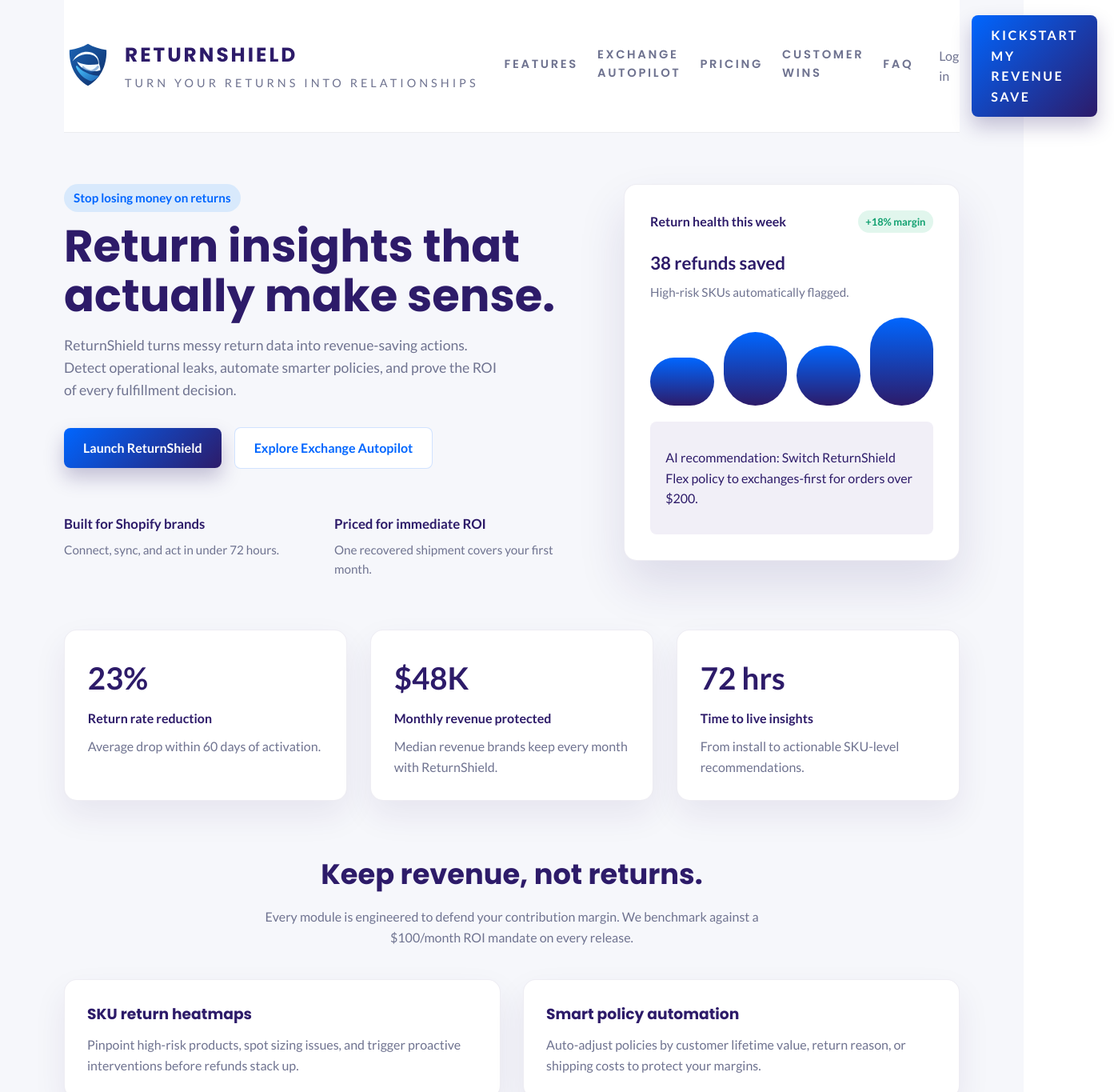
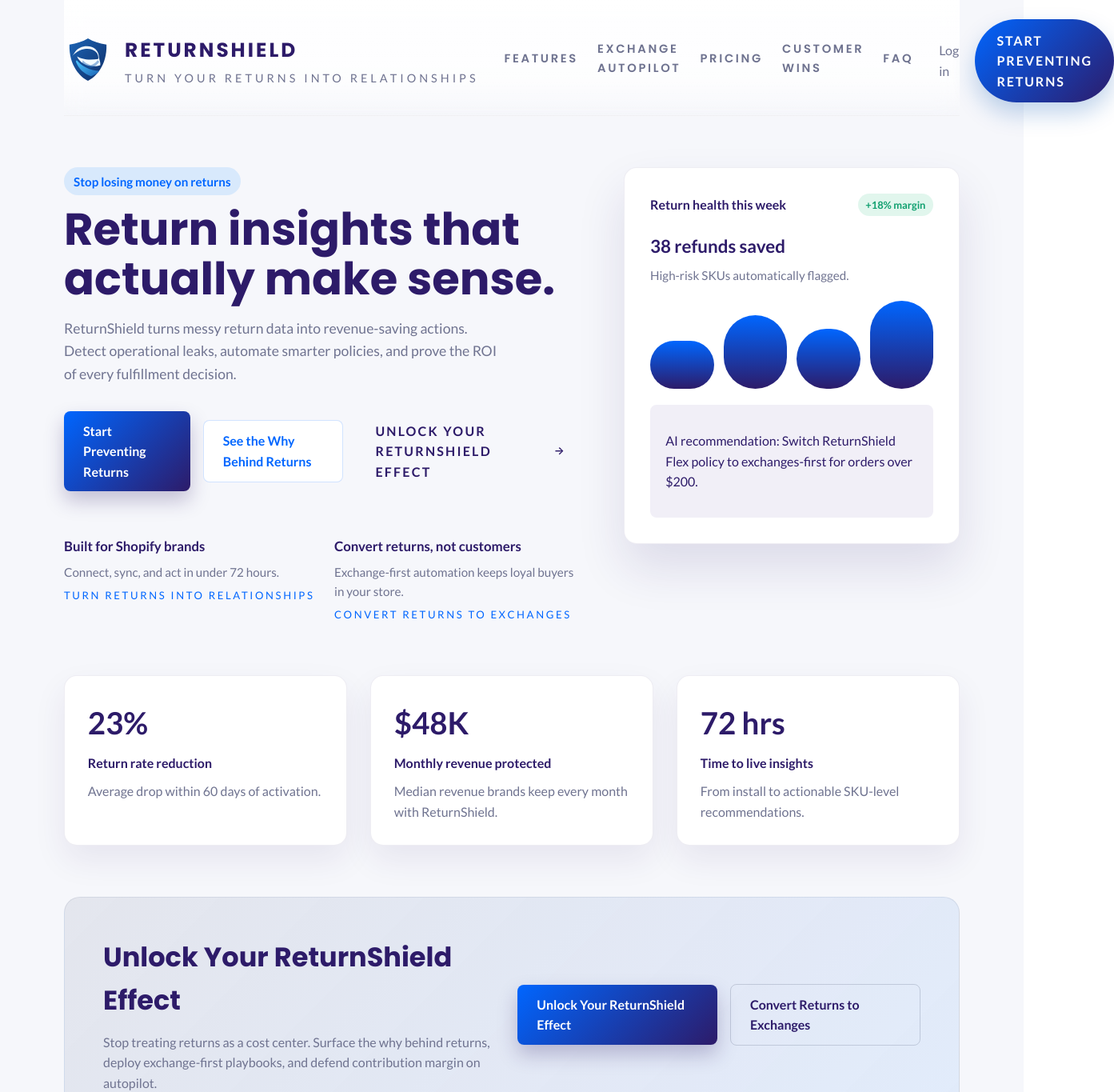
Before and after one commit to dmitriy718/ReturnShield, a React app in the folder frontend/: page / in a window 1280 px wide. Shown: the top 1365 px of the page at 80% size, 1393 px wide, since content can reach past the window. Built offline with nearby package versions, Linux system fonts and the light colour scheme; no server answers; the HTML template or start-up script is replaced by a standard one.

Commit message:
feat(cta): refresh hero messaging and responsive nav

```diff
--- a/frontend/src/App.css
+++ b/frontend/src/App.css
@@ -7,6 +7,10 @@
 body {
   font-family: 'Lato', system-ui, -apple-system, BlinkMacSystemFont, 'Segoe UI', sans-serif;
   color: #141b2f;
+}
+
+body.no-scroll {
+  overflow: hidden;
 }
 
 h1,
@@ -22,13 +26,13 @@ h3,
   align-items: center;
   justify-content: space-between;
   gap: 2rem;
-  padding: 1.2rem 0;
+  padding: 1.5rem 0 1rem;
   position: sticky;
   top: 0;
-  background: rgba(255, 255, 255, 0.94);
-  backdrop-filter: blur(12px);
-  z-index: 20;
-  border-bottom: 1px solid rgba(17, 28, 63, 0.08);
+  background: linear-gradient(180deg, rgba(255, 255, 255, 0.92) 0%, rgba(255, 255, 255, 0.78) 70%, rgba(255, 255, 255, 0) 100%);
+  backdrop-filter: blur(14px);
+  z-index: 30;
+  border-bottom: 1px solid rgba(17, 28, 63, 0.06);
 }
 
 .brand {
@@ -160,23 +164,10 @@ h3,
   transform: scaleX(1);
 }
 
-.btn-trial {
-  padding: 0.85rem 1.75rem;
-  border-radius: 999px;
-  text-transform: uppercase;
-  letter-spacing: 0.16em;
-  box-shadow: 0 14px 28px rgba(12, 87, 178, 0.28);
-}
-
-.btn-trial:hover {
-  transform: translateY(-3px);
-  box-shadow: 0 18px 34px rgba(12, 87, 178, 0.34);
-}
-
 .nav-actions {
   display: flex;
   align-items: center;
-  gap: 1rem;
+  gap: 1.25rem;
 }
 
 .link-muted {
@@ -217,6 +208,90 @@ h3,
   color: var(--color-accent);
 }
 
+.btn-outline {
+  background: transparent;
+  border: 1px solid rgba(17, 28, 63, 0.16);
+  color: var(--color-primary);
+  transition: border 0.2s ease, color 0.2s ease;
+}
+
+.btn-outline:hover {
+  border-color: var(--color-accent);
+  color: var(--color-accent);
+}
+
+.btn-link {
+  display: inline-flex;
+  align-items: center;
+  gap: 0.4rem;
+  font-weight: 600;
+  color: var(--color-primary);
+  text-transform: uppercase;
+  letter-spacing: 0.14em;
+}
+
+.btn-link::after {
+  content: '→';
+  font-size: 0.85em;
+  transition: transform 0.2s ease;
+}
+
+.btn-link:hover::after {
+  transform: translateX(4px);
+}
+
+.text-link {
+  display: inline-block;
+  margin-top: 0.4rem;
+  font-size: 0.82rem;
+  text-transform: uppercase;
+  letter-spacing: 0.2em;
+  color: var(--color-accent);
+}
+
+.text-link:hover {
+  color: var(--color-primary);
+}
+
+.cta-banner {
+  margin: 4rem 0;
+  padding: 3rem;
+  border-radius: 20px;
+  background: linear-gradient(135deg, rgba(20, 34, 82, 0.08), rgba(76, 151, 255, 0.12));
+  border: 1px solid rgba(17, 28, 63, 0.08);
+  display: flex;
+  align-items: center;
+  justify-content: space-between;
+  gap: 2rem;
+}
+
+.cta-banner-copy h2 {
+  font-size: 2.1rem;
+  margin: 0 0 0.75rem;
+  color: var(--color-primary);
+}
+
+.cta-banner-copy p {
+  margin: 0;
+  color: var(--color-muted);
+  max-width: 520px;
+}
+
+.cta-banner-actions {
+  display: flex;
+  align-items: center;
+  gap: 1rem;
+}
+
+.pricing-cta {
+  margin-top: 2rem;
+  text-align: center;
+}
+
+.pricing-cta .btn {
+  min-width: 260px;
+}
+
 .btn-secondary:hover {
   border-color: var(--color-accent);
   transform: translateY(-2px);
@@ -225,6 +300,19 @@ h3,
 .btn-small {
   padding: 0.6rem 1.2rem;
   font-size: 0.9rem;
+}
+
+.btn-trial {
+  padding: 0.85rem 1.7rem;
+  border-radius: 999px;
+  text-transform: uppercase;
+  letter-spacing: 0.12em;
+  box-shadow: 0 14px 28px rgba(12, 87, 178, 0.25);
+}
+
+.btn-trial:hover {
+  transform: translateY(-3px);
+  box-shadow: 0 20px 36px rgba(12, 87, 178, 0.32);
 }
 
 .hero {
@@ -815,7 +903,7 @@ h3,
     align-items: flex-start;
     gap: 1rem;
     position: static;
-    background: transparent;
+    background: rgba(255, 255, 255, 0.98);
   }
 
   .nav-toggle {
@@ -835,7 +923,7 @@ h3,
   }
 
   .nav-links.nav-open {
-    max-height: 400px;
+    max-height: 420px;
   }
 
   .nav-links a,
@@ -854,6 +942,11 @@ h3,
     gap: 0.75rem;
     width: 100%;
     padding-top: 0.5rem;
+  }
+
+  .nav-actions {
+    width: 100%;
+    display: none;
   }
 
   .brand-icon {
@@ -876,10 +969,6 @@ h3,
   .roi-callout {
     flex-direction: column;
     align-items: flex-start;
-  }
-
-  .brand-logo {
-    width: 150px;
   }
 
   .hero-content h1 {
@@ -1037,6 +1126,20 @@ h3,
     gap: 1.5rem;
   }
 
+  .cta-banner {
+    padding: 2.5rem;
+  }
+
+  .cta-banner-actions {
+    flex-direction: column;
+    align-items: stretch;
+  }
+
+  .cta-banner-actions .btn {
+    width: 100%;
+    justify-content: center;
+  }
+
   .brand-icon {
     width: 54px;
   }
--- a/frontend/src/App.tsx
+++ b/frontend/src/App.tsx
@@ -178,10 +178,10 @@ function App() {
               href="#signup"
               onClick={() => {
                 setNavOpen(false)
-                posthog.capture('cta_click', { cta: 'kickstart_revenue_save' })
+                posthog.capture('cta_click', { cta: 'start_preventing_returns' })
               }}
             >
-              Kickstart My Revenue Save
+              Start Preventing Returns
             </a>
           </div>
         </nav>
@@ -192,9 +192,9 @@ function App() {
           <a
             className="btn btn-primary btn-trial"
             href="#signup"
-            onClick={() => posthog.capture('cta_click', { cta: 'kickstart_revenue_save' })}
+            onClick={() => posthog.capture('cta_click', { cta: 'start_preventing_returns' })}
           >
-            Kickstart My Revenue Save
+            Start Preventing Returns
           </a>
         </div>
       </header>
@@ -211,26 +211,39 @@ function App() {
               <a
                 className="btn btn-primary"
                 href="#signup"
-                onClick={() => posthog.capture('cta_click', { cta: 'launch_returnshield' })}
+                onClick={() => posthog.capture('cta_click', { cta: 'start_preventing_returns' })}
               >
-                Launch ReturnShield
+                Start Preventing Returns
+              </a>
+              <a
+                className="btn btn-secondary"
+                href="#features"
+                onClick={() => posthog.capture('cta_click', { cta: 'see_the_why' })}
+              >
+                See the Why Behind Returns
               </a>
               <Link
-                className="btn btn-secondary"
+                className="btn btn-link"
                 to="/exchange-automation"
-                onClick={() => posthog.capture('cta_click', { cta: 'see_exchange_autopilot' })}
+                onClick={() => posthog.capture('cta_click', { cta: 'unlock_returnshield_effect' })}
               >
-                Explore Exchange Autopilot
+                Unlock Your ReturnShield Effect
               </Link>
             </div>
             <div className="hero-proof">
               <div>
                 <strong>Built for Shopify brands</strong>
                 <p>Connect, sync, and act in under 72 hours.</p>
+                <a href="#onboarding" className="text-link" onClick={() => posthog.capture('cta_click', { cta: 'turn_returns_into_relationships' })}>
+                  Turn Returns into Relationships
+                </a>
               </div>
               <div>
-                <strong>Priced for immediate ROI</strong>
-                <p>One recovered shipment covers your first month.</p>
+                <strong>Convert returns, not customers</strong>
+                <p>Exchange-first automation keeps loyal buyers in your store.</p>
+                <Link to="/exchange-automation" className="text-link" onClick={() => posthog.capture('cta_click', { cta: 'convert_returns_to_exchanges' })}>
+                  Convert Returns to Exchanges
+                </Link>
               </div>
             </div>
           </div>
@@ -265,6 +278,31 @@ function App() {
               <p>{metric.detail}</p>
             </div>
           ))}
+        </section>
+
+        <section className="cta-banner" aria-label="Unlock your ReturnShield effect">
+          <div className="cta-banner-copy">
+            <h2>Unlock Your ReturnShield Effect</h2>
+            <p>
+              Stop treating returns as a cost center. Surface the why behind returns, deploy exchange-first playbooks, and defend contribution margin on autopilot.
+            </p>
+          </div>
+          <div className="cta-banner-actions">
+            <a
+              className="btn btn-primary"
+              href="#pricing"
+              onClick={() => posthog.capture('cta_click', { cta: 'unlock_returnshield_effect' })}
+            >
+              Unlock Your ReturnShield Effect
+            </a>
+            <Link
+              className="btn btn-outline"
+              to="/exchange-automation"
+              onClick={() => posthog.capture('cta_click', { cta: 'convert_returns_to_exchanges' })}
+            >
+              Convert Returns to Exchanges
+            </Link>
+          </div>
         </section>
 
         <section id="features" className="features">
@@ -315,6 +353,13 @@ function App() {
               <li>Bulk actions to update policies directly from insights.</li>
               <li>Export investor-ready reports that prove contribution gains.</li>
             </ul>
+            <Link
+              to="/exchange-automation"
+              className="btn btn-secondary"
+              onClick={() => posthog.capture('cta_click', { cta: 'convert_returns_to_exchanges' })}
+            >
+              Convert Returns to Exchanges
+            </Link>
           </div>
           <div className="dashboard-visual">
             <div className="visual-card">
@@ -379,6 +424,15 @@ function App() {
                 </a>
               </article>
             ))}
+          </div>
+          <div className="pricing-cta">
+            <a
+              href="#features"
+              className="btn btn-secondary"
+              onClick={() => posthog.capture('cta_click', { cta: 'turn_returns_into_relationships' })}
+            >
+              Turn Returns into Relationships
+            </a>
           </div>
         </section>
 
--- a/frontend/src/pages/ExchangeAutopilot.tsx
+++ b/frontend/src/pages/ExchangeAutopilot.tsx
@@ -133,10 +133,10 @@ export default function ExchangeAutopilotPage() {
               href="/#signup"
               onClick={() => {
                 setNavOpen(false)
-                posthog.capture('exchange_autopilot_cta', { cta: 'kickstart_revenue_save' })
+                posthog.capture('exchange_autopilot_cta', { cta: 'convert_returns_to_exchanges' })
               }}
             >
-              Kickstart My Revenue Save
+              Convert Returns to Exchanges
             </a>
           </div>
         </nav>
@@ -147,9 +147,9 @@ export default function ExchangeAutopilotPage() {
           <a
             className="btn btn-primary btn-trial"
             href="/#signup"
-            onClick={() => posthog.capture('exchange_autopilot_cta', { cta: 'kickstart_revenue_save' })}
+            onClick={() => posthog.capture('exchange_autopilot_cta', { cta: 'convert_returns_to_exchanges' })}
           >
-            Kickstart My Revenue Save
+            Convert Returns to Exchanges
           </a>
         </div>
       </header>
@@ -167,15 +167,21 @@ export default function ExchangeAutopilotPage() {
             <div className="hero-cta">
               <button
                 className="btn btn-primary"
-                onClick={() => handleDemoClick('book_live_workshop')}
+                onClick={() => handleDemoClick('convert_returns_to_exchanges')}
               >
-                Book a live workshop
+                Convert Returns to Exchanges
               </button>
               <button
                 className="btn btn-secondary"
-                onClick={() => handleDemoClick('download_playbook_pdf')}
+                onClick={() => handleDemoClick('turn_returns_into_relationships')}
               >
-                Download ROI playbook
+                Turn Returns into Relationships
+              </button>
+              <button
+                className="btn btn-link"
+                onClick={() => handleDemoClick('see_the_why')}
+              >
+                See the Why Behind Returns
               </button>
             </div>
             <div className="hero-proof exchange-proof">
@@ -191,7 +197,7 @@ export default function ExchangeAutopilotPage() {
           <aside className="exchange-hero-card">
             <div className="visual-card">
               <header>
-                <span className="badge badge-accent">Live Forecast</span>
+                <span className="badge badge-accent">Live Insight</span>
                 <span>Refunds converted this week</span>
               </header>
               <div className="visual-body">
@@ -199,11 +205,8 @@ export default function ExchangeAutopilotPage() {
                   <p className="visual-metric">38 exchanges</p>
                   <p className="visual-subtext">$8,540 margin protected</p>
                 </div>
-                <button
-                  className="btn btn-primary btn-small"
-                  onClick={() => handleDemoClick('view_case_study')}
-                >
-                  View case study
+                <button className="btn btn-primary btn-small" onClick={() => handleDemoClick('unlock_returnshield_effect')}>
+                  Unlock Your ReturnShield Effect
                 </button>
               </div>
               <footer>
```
